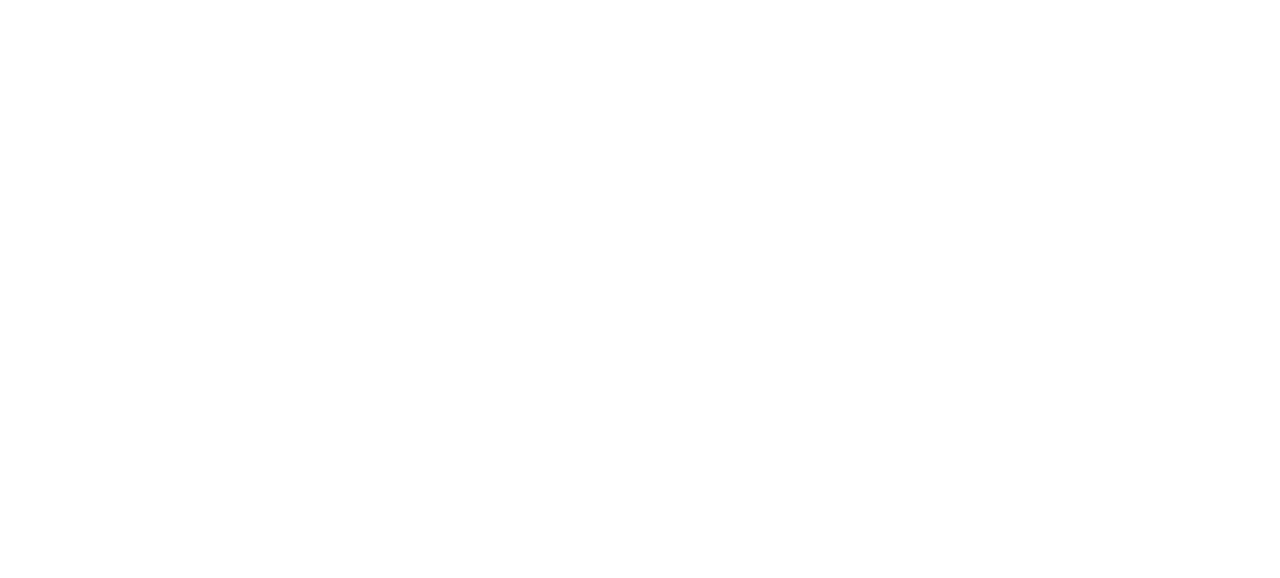
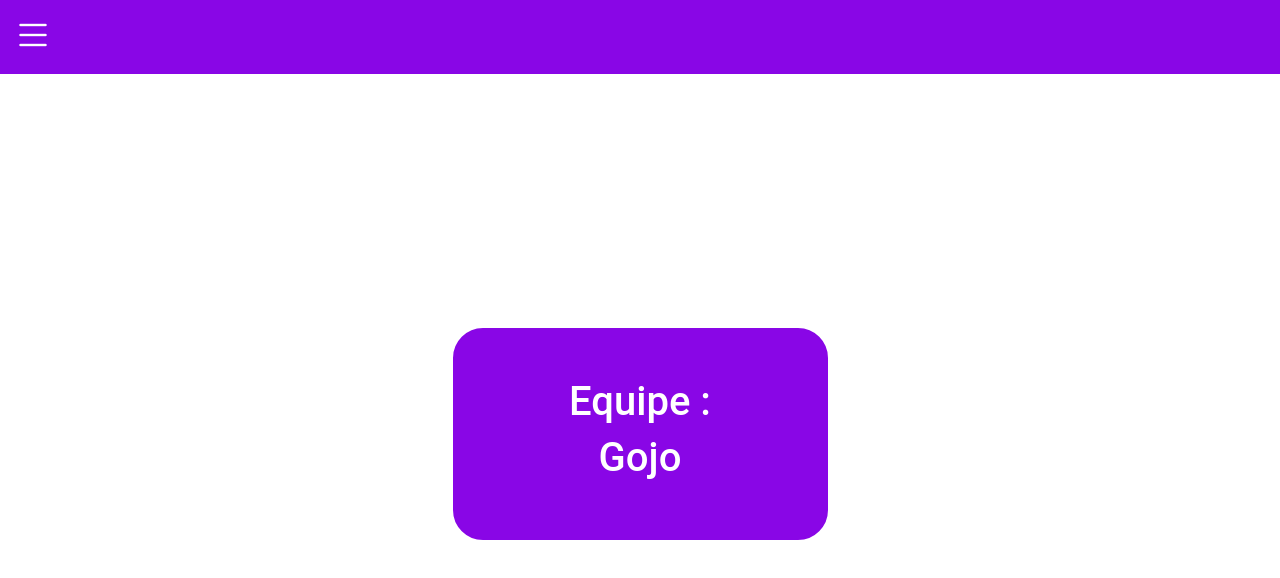
Before and after one commit to FadimeZgj/infinite_quiz, an Angular app: page /team in a window 1280 px wide. Before the commit this address led to /. Shown: the top 578 px of the page. Built offline with nearby package versions, Linux system fonts and the light colour scheme.

Commit message:
✨ features : ajout de l'affichage de l'équipe du joueur

```diff
--- a/src/app/app.routes.ts
+++ b/src/app/app.routes.ts
@@ -22,6 +22,7 @@ import { CreateOrganizationComponent } from './create-organization/create-organi
 import { StafflistComponent } from './stafflist/stafflist.component';
 import { AddstaffComponent } from './addstaff/addstaff.component';
 import { LogoutComponent } from './logout/logout.component';
+import { TeamComponent } from './team/team.component';
 
 export const routes: Routes = [
     {path: 'login', component: LoginComponent},
@@ -35,6 +36,7 @@ export const routes: Routes = [
     {path: 'inviteplayers', component: InvitePlayersComponent},
     {path: 'waitingroom', component: WaitingRoomComponent},
     {path: 'entergame', component: EnterGameComponent},
+    {path: 'team', component: TeamComponent},
     {path: 'game', component: GameComponent},
     {path: 'score', component: ScoreComponent},
     {path: 'rank', component: RankingComponent},
--- /dev/null
+++ b/src/app/team/team.component.html
@@ -0,0 +1,8 @@
+<app-navbar [title]="team_titte"></app-navbar>
+
+<div class="div-card d-flex justify-center align-items-center">
+    <div class="card-team p-5 m-auto d-flex flex-column align-items-center">
+        <h2>Equipe : </h2>
+        <h3>{{user_team}}</h3>
+    </div>
+</div>
--- /dev/null
+++ b/src/app/team/team.component.scss
@@ -0,0 +1,12 @@
+@import "../app.component.scss";
+.div-card{
+    height: 90vh;
+    color: white;
+    .card-team{
+        @include card-style(375px, auto, $purple, $purple, 30px);
+
+        h3,h2{
+            font-size: 40px;
+        }
+    }
+}
--- /dev/null
+++ b/src/app/team/team.component.ts
@@ -0,0 +1,15 @@
+import { Component } from '@angular/core';
+import { NavbarComponent } from '../navbar/navbar.component';
+
+@Component({
+  selector: 'app-team',
+  standalone: true,
+  imports: [NavbarComponent],
+  templateUrl: './team.component.html',
+  styleUrl: './team.component.scss'
+})
+export class TeamComponent {
+  team_titte=""
+  user_team="Gojo"
+
+}
```
Also changed, not shown: 1 other file (tests, documents, lock files or other folders).
